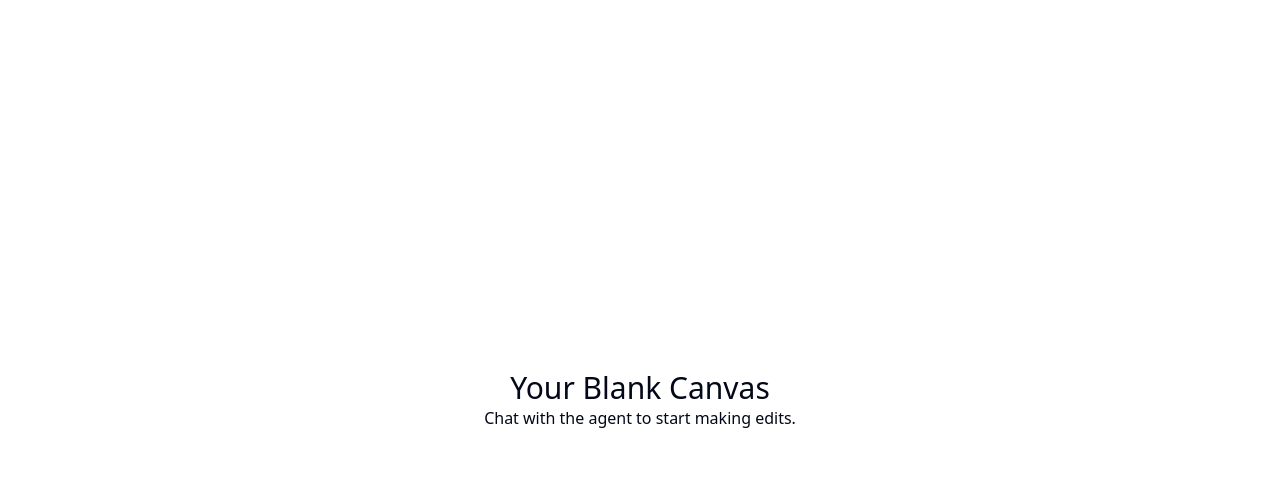
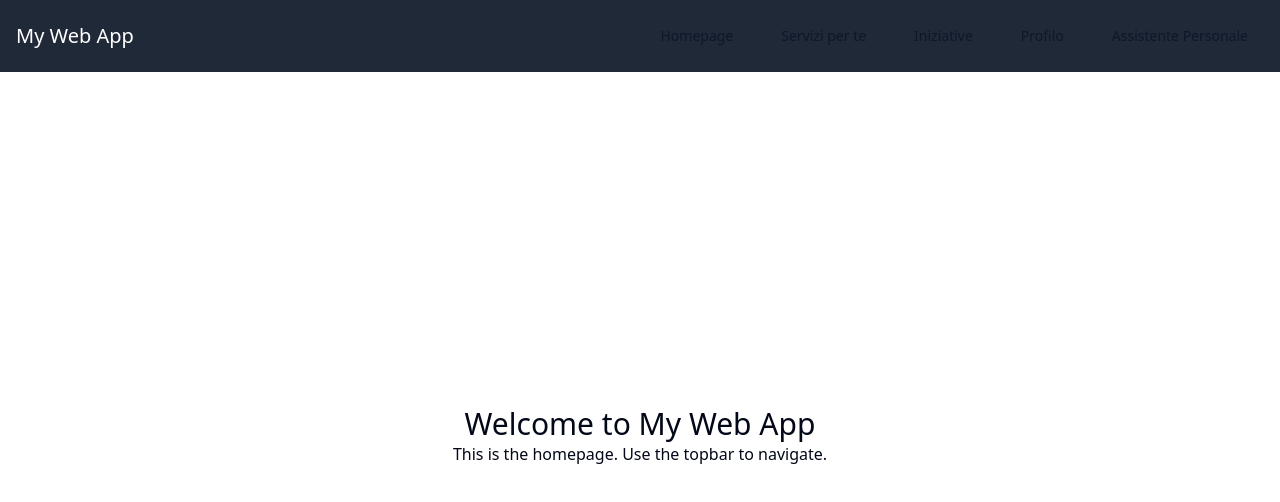
Before and after one commit to GPT-Engineer-App/personal-assistant-hub, a React (Vite) app: page / in a window 1280 px wide. Shown: the top 502 px of the page. Built offline with nearby package versions, Linux system fonts and the light colour scheme.

Commit message:
Added topbar with sections: Homepage, Servizi per te, Iniziative, Profilo, Assistente Personale

```diff
--- a/src/pages/Index.jsx
+++ b/src/pages/Index.jsx
@@ -1,15 +1,38 @@
-// Update this page (the content is just a fallback if you fail and example)
+import React from "react";
+import { Link } from "react-router-dom";
+import { Button } from "@/components/ui/button";
 
 const Index = () => {
   return (
-    <div className="h-screen w-screen flex items-center justify-center">
-      {/* Update with components here - default to put new layout sections as separate components in the components folder, and import them here */}
-      <div>
-        <h1 className="text-3xl text-center">Your Blank Canvas</h1>
-        <p className="text-center">
-          Chat with the agent to start making edits.
-        </p>
-      </div>
+    <div className="h-screen w-screen flex flex-col">
+      <header className="bg-gray-800 text-white p-4 flex justify-between items-center">
+        <h1 className="text-xl">My Web App</h1>
+        <nav className="space-x-4">
+          <Link to="/" className="text-white">
+            <Button variant="link">Homepage</Button>
+          </Link>
+          <Link to="/servizi" className="text-white">
+            <Button variant="link">Servizi per te</Button>
+          </Link>
+          <Link to="/iniziative" className="text-white">
+            <Button variant="link">Iniziative</Button>
+          </Link>
+          <Link to="/profilo" className="text-white">
+            <Button variant="link">Profilo</Button>
+          </Link>
+          <Link to="/assistente" className="text-white">
+            <Button variant="link">Assistente Personale</Button>
+          </Link>
+        </nav>
+      </header>
+      <main className="flex-grow flex items-center justify-center">
+        <div>
+          <h1 className="text-3xl text-center">Welcome to My Web App</h1>
+          <p className="text-center">
+            This is the homepage. Use the topbar to navigate.
+          </p>
+        </div>
+      </main>
     </div>
   );
 };
```
